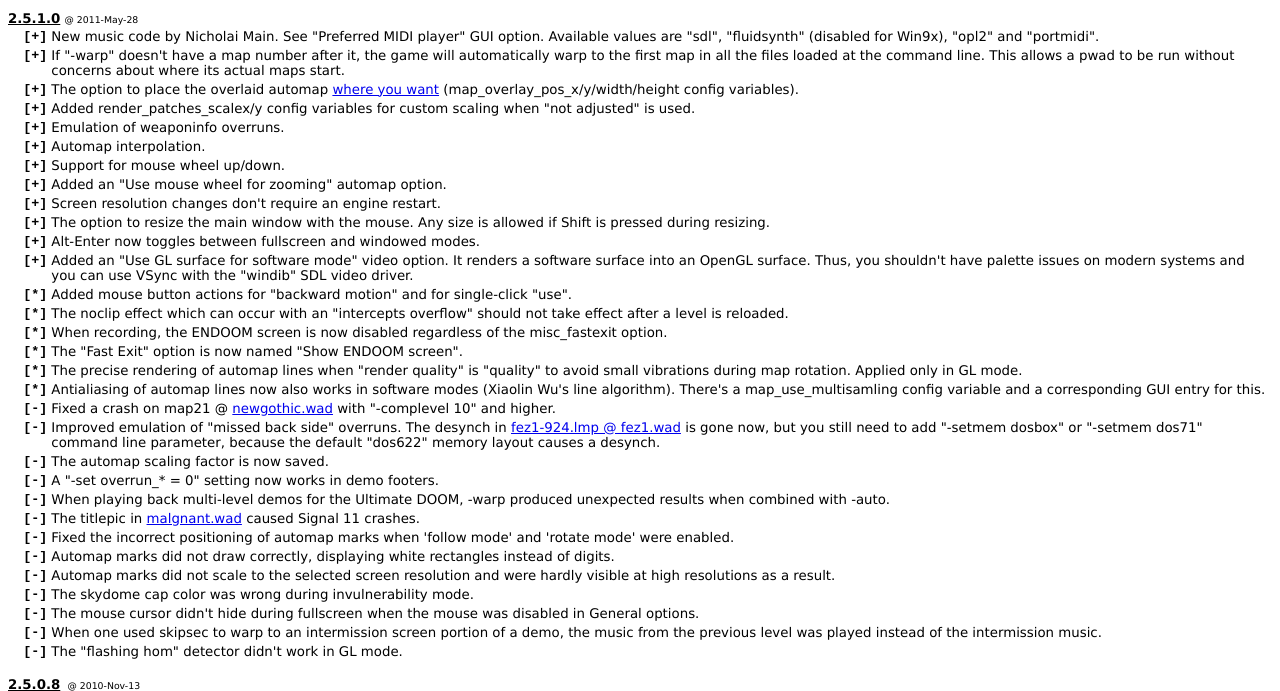
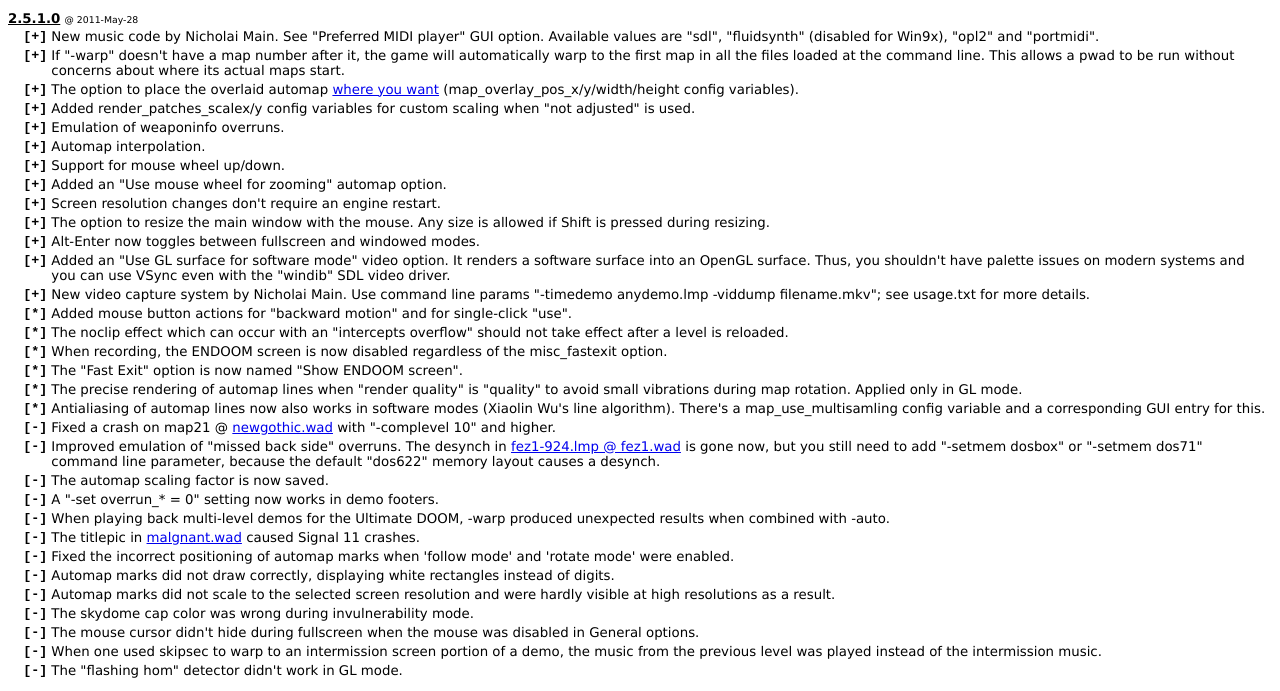
Before and after one commit to 7dog123/prboom, a plain HTML site: page prboom2/doc/prboom-plus-history.html in a window 1280 px wide. Shown: the part 71-762 px from the top of the page. Drawn offline with Linux system fonts and the light colour scheme.

Commit message:
changelog

```diff
--- a/prboom2/doc/prboom-plus-history.html
+++ b/prboom2/doc/prboom-plus-history.html
@@ -57,7 +57,8 @@
 <tr><td class="aaa">[+]</td><td>Screen resolution changes don't require an engine restart.
 <tr><td class="aaa">[+]</td><td>The option to resize the main window with the mouse. Any size is allowed if Shift is pressed during resizing.
 <tr><td class="aaa">[+]</td><td>Alt-Enter now toggles between fullscreen and windowed modes.
-<tr><td class="aaa">[+]</td><td>Added an "Use GL surface for software mode" video option. It renders a software surface into an OpenGL surface. Thus, you shouldn't have palette issues on modern systems and you can use VSync with the "windib" SDL video driver.
+<tr><td class="aaa">[+]</td><td>Added an "Use GL surface for software mode" video option. It renders a software surface into an OpenGL surface. Thus, you shouldn't have palette issues on modern systems and you can use VSync even with the "windib" SDL video driver.
+<tr><td class="aaa">[+]</td><td>New video capture system by Nicholai Main. Use command line params "-timedemo anydemo.lmp -viddump filename.mkv"; see usage.txt for more details.
 <tr><td class="aaa">[*]</td><td>Added mouse button actions for "backward motion" and for single-click "use".
 <tr><td class="aaa">[*]</td><td>The noclip effect which can occur with an "intercepts overflow" should not take effect after a level is reloaded.
 <tr><td class="aaa">[*]</td><td>When recording, the ENDOOM screen is now disabled regardless of the misc_fastexit option.
```
Also changed, not shown: prboom2/doc/prboom-plus-history.txt.
